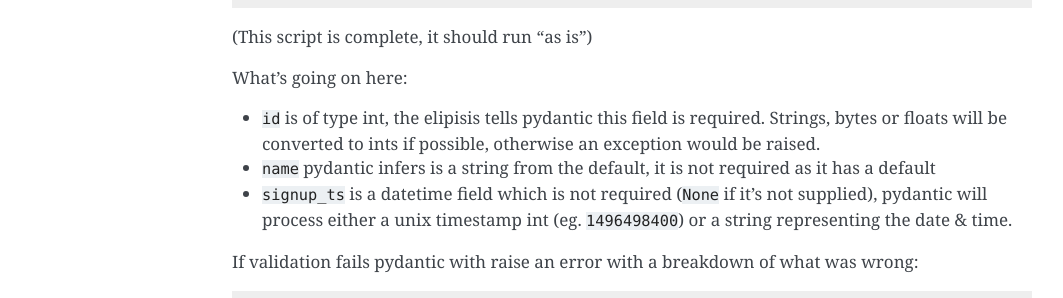
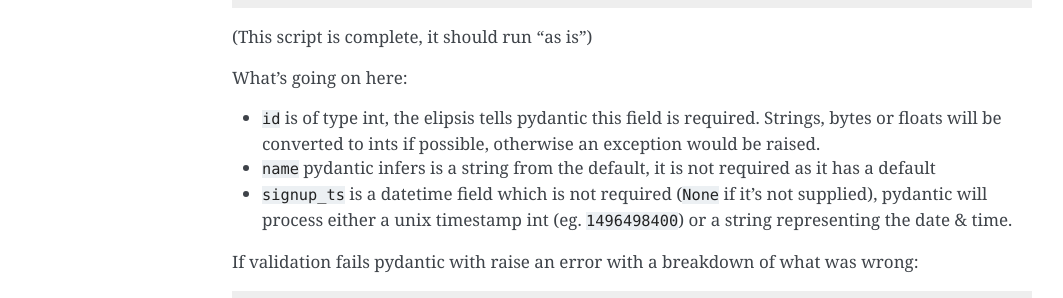
Before and after one commit to tomasz-kaminski-jir/pyd_analyze, a Sphinx documentation site: the page built from docs/index.rst, in a window 1280 px wide and 900 px high, scrolled down 528 px. Shown: the part 154-452 px from the top of the window, without its empty margins (58-1121 px from the left). Built offline with Sphinx 7.4.7, drawn with Linux system fonts in a browser that asks for light colours; some of the changed text lies outside the part shown.

```diff
--- a/docs/index.rst
+++ b/docs/index.rst
@@ -24,7 +24,7 @@ Simple example:
 
 What's going on here:
 
-* ``id`` is of type int, the elipisis tells pydantic this field is required. Strings, bytes or floats will be
+* ``id`` is of type int, the elipsis tells pydantic this field is required. Strings, bytes or floats will be
   converted to ints if possible, otherwise an exception would be raised.
 * ``name`` pydantic infers is a string from the default, it is not required as it has a default
 * ``signup_ts`` is a datetime field which is not required (``None`` if it's not supplied), pydantic will process
```
Also changed, not shown: other parts of docs/index.rst (+1 -1 lines).
